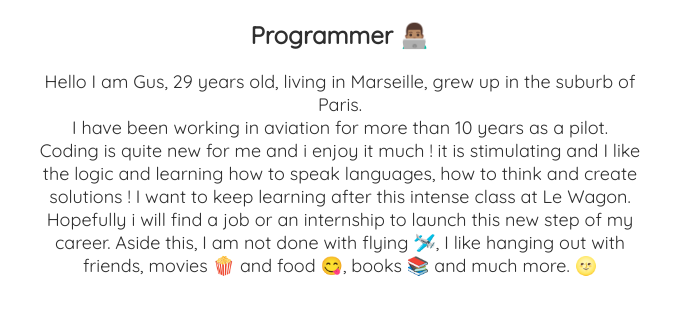
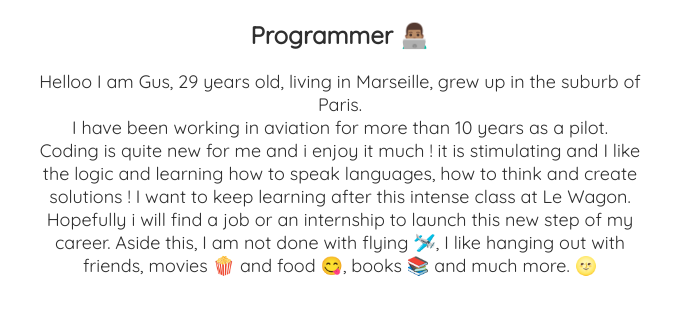
Before and after one commit to gusklt/profile, a plain HTML site: page index.html in a window 1280 px wide. Shown: the part 255-564 px from the top of the page, 300-980 px from the left. Drawn offline with Linux system fonts and the light colour scheme.

```diff
--- a/index.html
+++ b/index.html
@@ -15,7 +15,7 @@
         <h1>Augustin</h1>
         <img src="images/D45A8FA8-5C83-4BF8-96B8-324635A6A663_1_105_c.jpeg" class="avatar" alt="picture of Augustin">
         <h2>Programmer 👨🏽‍💻</h2>
-        <p>Hello I am Gus, 29 years old, living in Marseille, grew up in the suburb of Paris.<br>
+        <p>Helloo I am Gus, 29 years old, living in Marseille, grew up in the suburb of Paris.<br>
           I have been working in aviation for more than 10 years as a pilot.<br>
           Coding is quite new for me and i enjoy it much !
           it is stimulating and I like the logic and learning how to speak languages,
```
